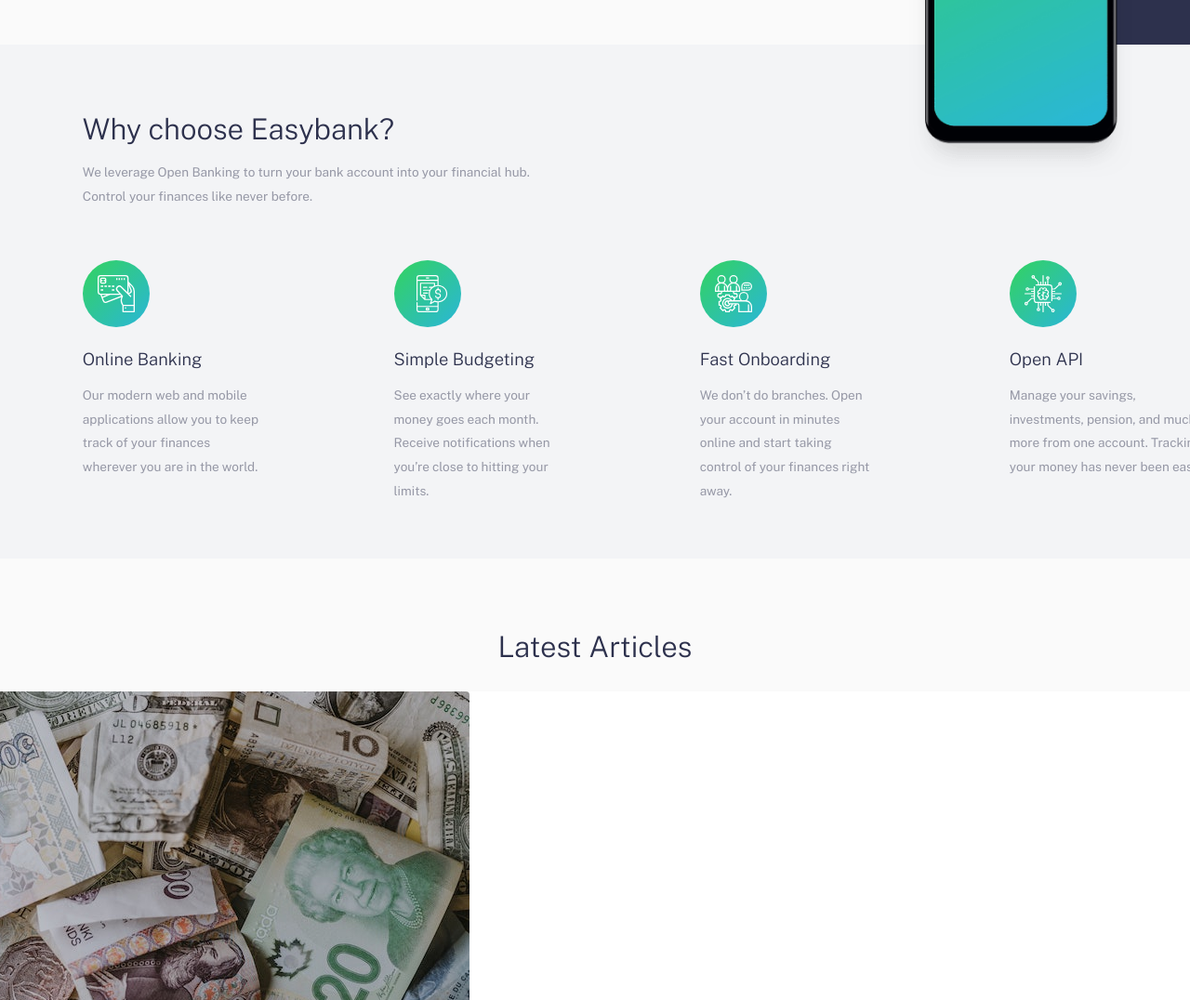
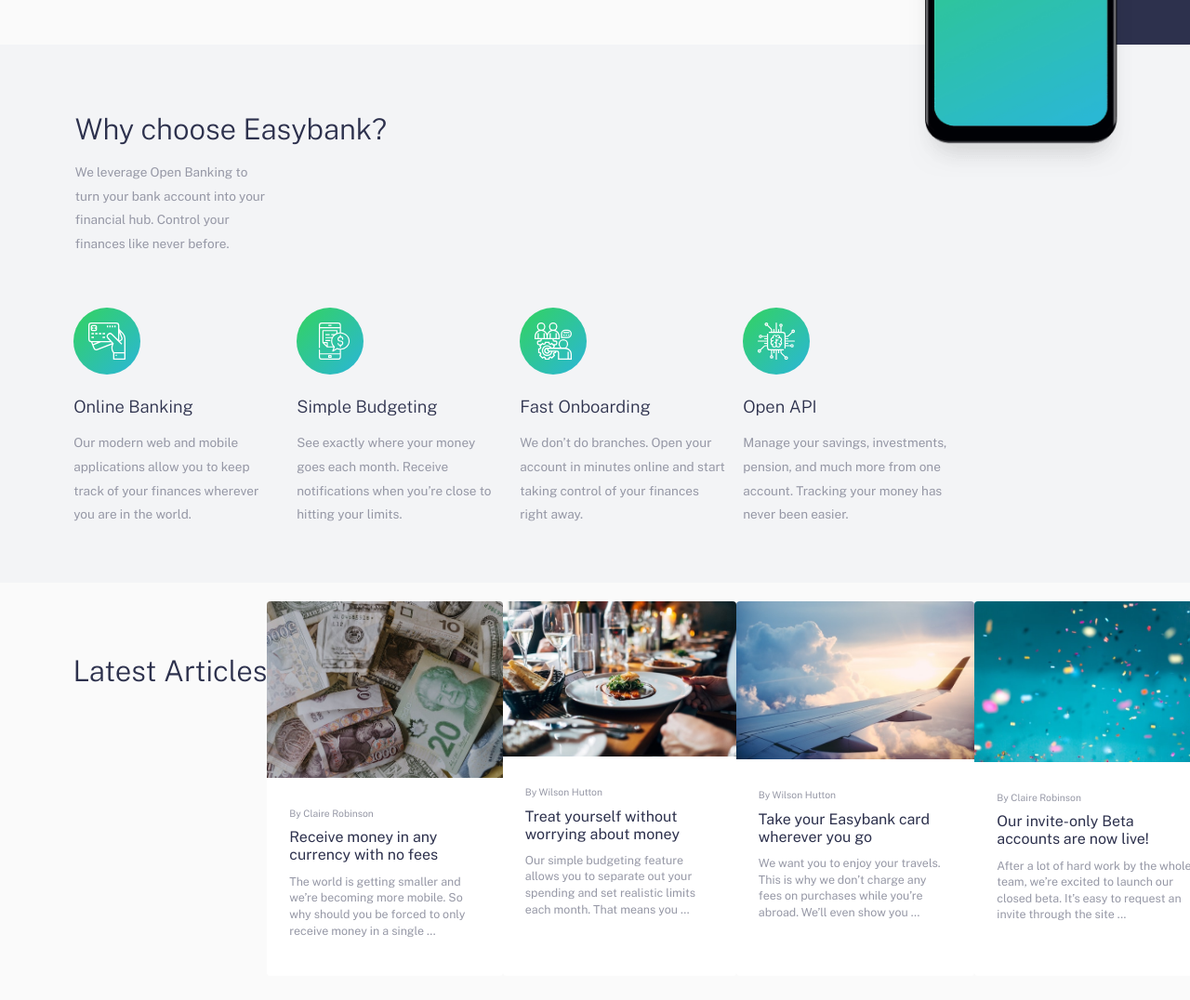
Before and after one commit to JYoungeun/Easybank-Landing-Page, a plain HTML site: page index.html in a window 1280 px wide. Shown: the part 640-1716 px from the top of the page at 93% size. Drawn offline with nearby package versions, Linux system fonts and the light colour scheme.

Commit message:
css reasons articles

```diff
--- a/styles.css
+++ b/styles.css
@@ -350,27 +350,32 @@ footer {
         padding-top: 42.5rem;
     }
 
-    .reasons-header {
-        padding-left: 8rem;
+    .reasons-introduction {
+        padding-left: 6.5rem;
     }
 
     .reasons-header-description {
-        width: 42rem;
+        width: 36rem;
+        padding-left: 2rem;
     }
 
     .reasons-body {
         display: flex;
-    }
-
-    .reasons-img {
-        padding-left: 8rem;
-    }
-
-    .reasons-sub-header {
-        padding-left: 8rem;
+        padding-left: 7.4rem;
     }
 
     .reasons-description {
-        padding-left: 8rem;
+        margin-left: -1rem;
+        width: 16rem;
+    }
+
+    .articles-introduction {
+        text-align: left;
+        float: left;
+        padding-left: 6.65rem;
+    }
+
+    .articles-body {
+        display: flex;
     }
 }
```
